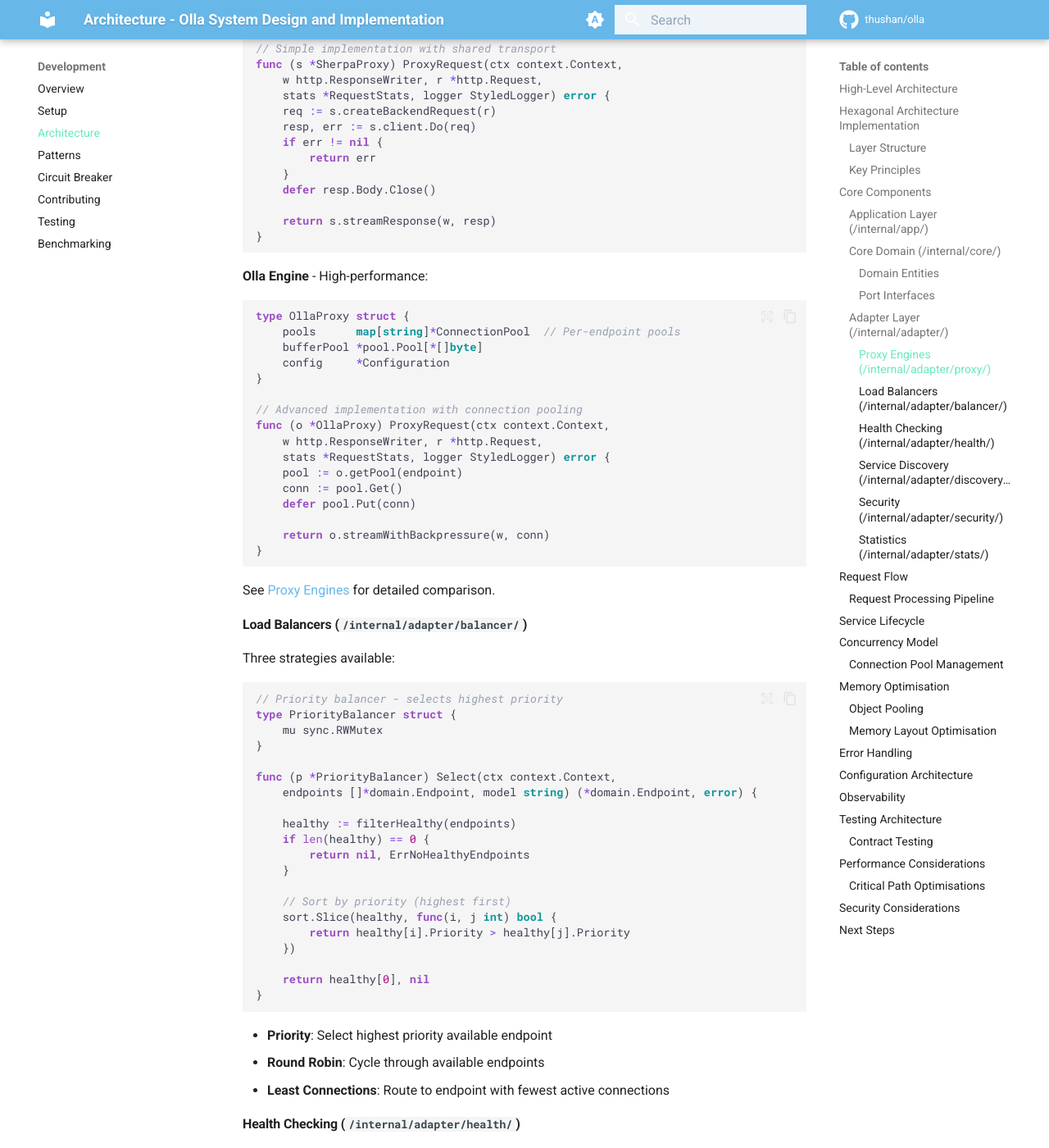
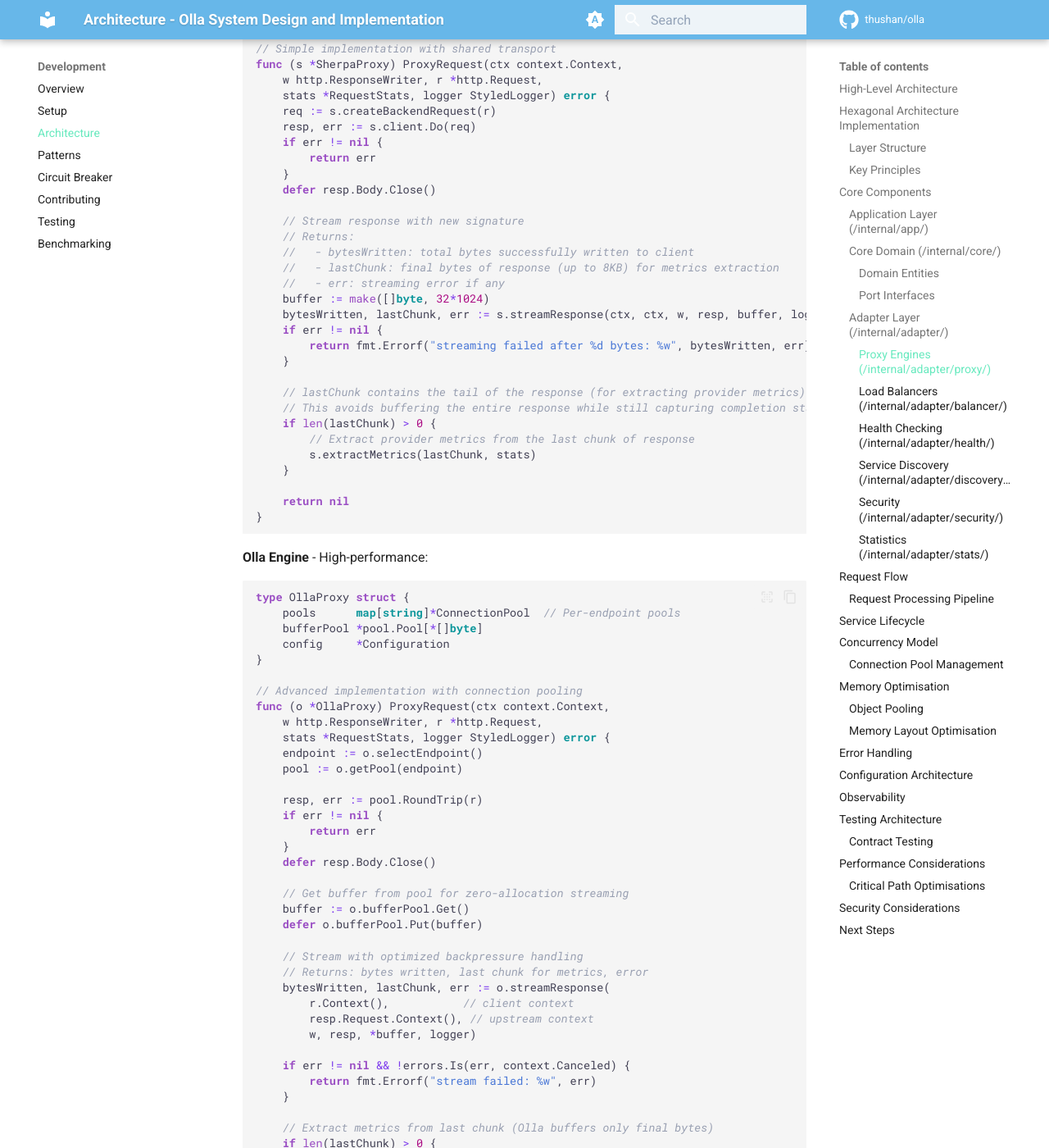
Before and after one commit to leo-3889/olla, an MkDocs documentation site: the page built from docs/content/development/architecture.md, in a window 1280 px wide and 1400 px high, scrolled down 3598 px. Shown: the whole window at 82% size. Built offline with MkDocs 1.6.1 and Material for MkDocs 9.7.7, drawn with Linux system fonts in a browser that asks for light colours; comment, search, counter and statistics services are not loaded; some of the changed text lies outside the part shown.

Commit message:
update docs after changes in profiles

````diff
--- a/docs/content/development/architecture.md
+++ b/docs/content/development/architecture.md
@@ -210,7 +210,25 @@ func (s *SherpaProxy) ProxyRequest(ctx context.Context,
     }
     defer resp.Body.Close()
 
-    return s.streamResponse(w, resp)
+    // Stream response with new signature
+    // Returns:
+    //   - bytesWritten: total bytes successfully written to client
+    //   - lastChunk: final bytes of response (up to 8KB) for metrics extraction
+    //   - err: streaming error if any
+    buffer := make([]byte, 32*1024)
+    bytesWritten, lastChunk, err := s.streamResponse(ctx, ctx, w, resp, buffer, logger)
+    if err != nil {
+        return fmt.Errorf("streaming failed after %d bytes: %w", bytesWritten, err)
+    }
+
+    // lastChunk contains the tail of the response (for extracting provider metrics)
+    // This avoids buffering the entire response while still capturing completion stats
+    if len(lastChunk) > 0 {
+        // Extract provider metrics from the last chunk of response
+        s.extractMetrics(lastChunk, stats)
+    }
+
+    return nil
 }
 ```
 
@@ -226,11 +244,37 @@ type OllaProxy struct {
 func (o *OllaProxy) ProxyRequest(ctx context.Context,
     w http.ResponseWriter, r *http.Request,
     stats *RequestStats, logger StyledLogger) error {
+    endpoint := o.selectEndpoint()
     pool := o.getPool(endpoint)
-    conn := pool.Get()
-    defer pool.Put(conn)
 
-    return o.streamWithBackpressure(w, conn)
+    resp, err := pool.RoundTrip(r)
+    if err != nil {
+        return err
+    }
+    defer resp.Body.Close()
+
+    // Get buffer from pool for zero-allocation streaming
+    buffer := o.bufferPool.Get()
+    defer o.bufferPool.Put(buffer)
+
+    // Stream with optimized backpressure handling
+    // Returns: bytes written, last chunk for metrics, error
+    bytesWritten, lastChunk, err := o.streamResponse(
+        r.Context(),           // client context
+        resp.Request.Context(), // upstream context
+        w, resp, *buffer, logger)
+
+    if err != nil && !errors.Is(err, context.Canceled) {
+        return fmt.Errorf("stream failed: %w", err)
+    }
+
+    // Extract metrics from last chunk (Olla buffers only final bytes)
+    if len(lastChunk) > 0 {
+        o.extractProviderMetrics(lastChunk, endpoint, stats)
+    }
+
+    stats.TotalBytes = bytesWritten
+    return nil
 }
 ```
 
````
Also changed, not shown: docs/content/api-reference/overview.md (+4 -4 lines), docs/content/concepts/provider-metrics.md (+16 -6 lines).
